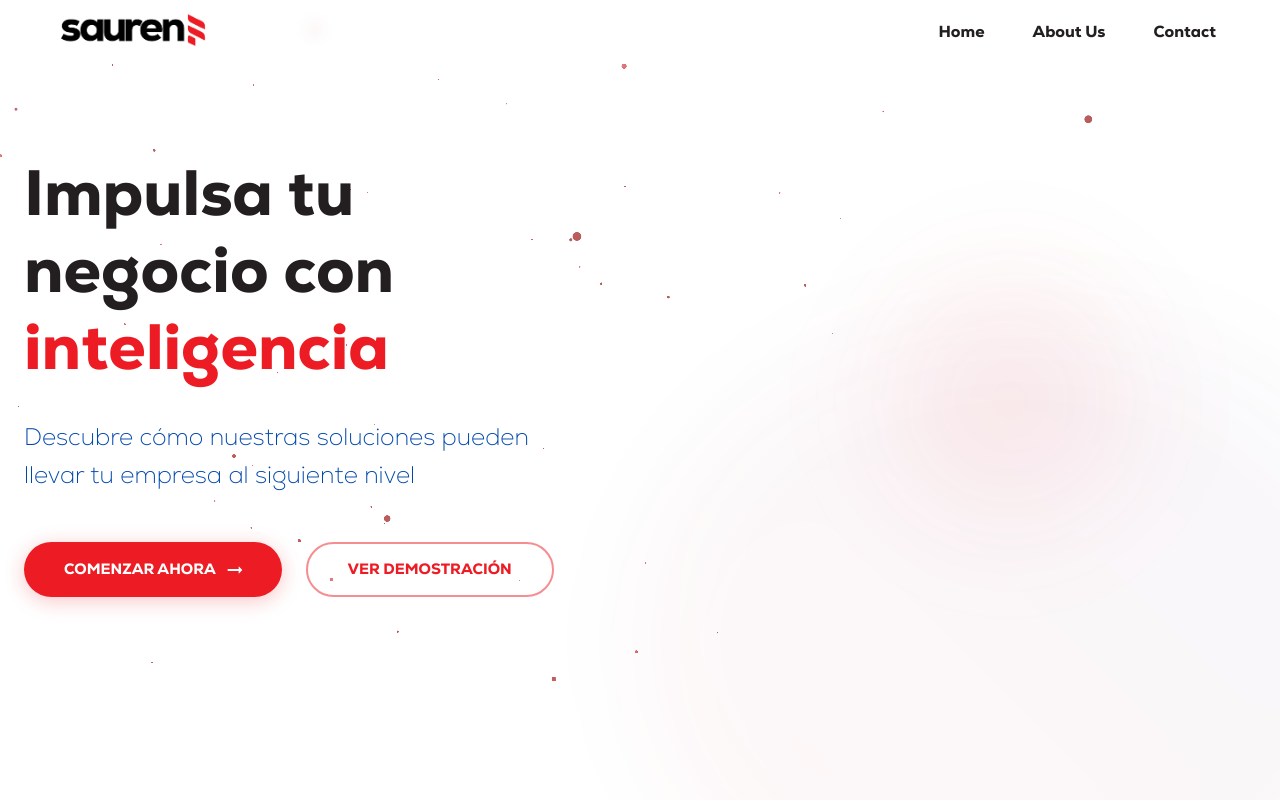
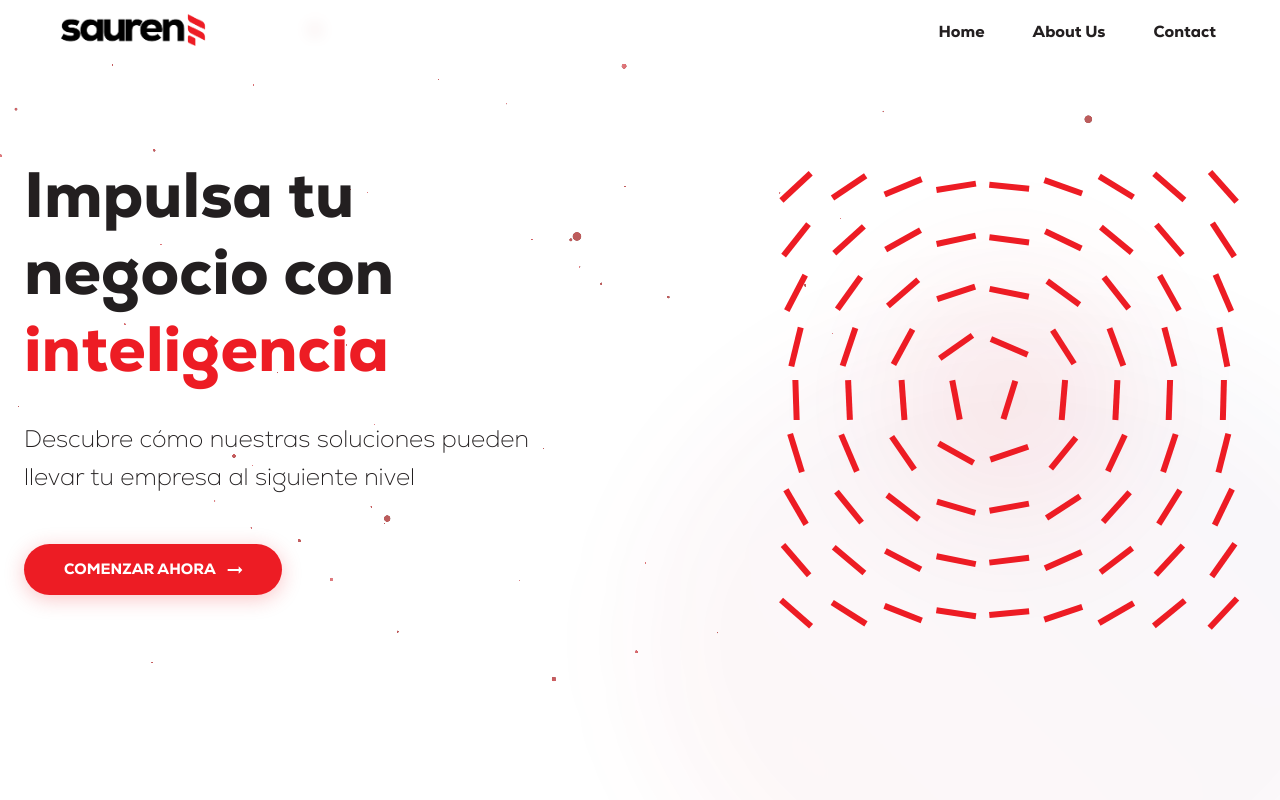
Before and after one commit to JereNatalini/SaurenLanding, a React (Vite) app in the folder landing-sauren/: page /#/ in a window 1280 px wide. Shown: the top 800 px of the page. Built offline with nearby package versions, Linux system fonts and the light colour scheme.

Commit message:
Arreglando magnetLines en HeroSection

```diff
--- a/landing-sauren/src/pages/MainPage/HeroSection.tsx
+++ b/landing-sauren/src/pages/MainPage/HeroSection.tsx
@@ -68,77 +68,73 @@ const FullScreenHero = () => {
           <Box
             ref={containerRef}
             sx={{
-              minHeight: '40vh',
-              display: 'flex',
-              flexDirection: 'column',
-              justifyContent: 'center',
-              position: 'relative'
+              minHeight: "40vh",
+              display: "flex",
+              flexDirection: "column",
+              justifyContent: "center",
+              position: "relative",
             }}
           >
-            <Box sx={{
+            <Box
+              sx={{
                 mb: 4,
-              fontSize: { xs: '2.5rem', md: '3.5rem', lg: '4rem' },
+                fontSize: { xs: "2.5rem", md: "3.5rem", lg: "4rem" },
                 lineHeight: 1.2,
                 fontWeight: 900,
-              fontFamily: 'NexaHeavy, Arial, sans-serif',
+                fontFamily: "NexaHeavy, Arial, sans-serif",
                 color: theme.palette.text.primary,
-              minHeight: '6rem'
-            }}>
-              Impulsa tu negocio con {' '}
-              <Box component="span" sx={{
-                display: 'inline-block',
-                minWidth: '200px',
-                position: 'relative',
-                verticalAlign: 'top',
-                textAlign: 'left'
-              }}>
+                minHeight: "6rem",
+              }}
+            >
+              Impulsa tu negocio con{" "}
+              <Box
+                component="span"
+                sx={{
+                  display: "inline-block",
+                  minWidth: "200px",
+                  position: "relative",
+                  verticalAlign: "top",
+                  textAlign: "left",
+                }}
+              >
                 <RotatingText
-                  texts={['tecnología', 'innovación', 'inteligencia', 'eficiencia']}
+                  texts={[
+                    "tecnología",
+                    "innovación",
+                    "inteligencia",
+                    "eficiencia",
+                  ]}
                   mainClassName="text-rotate-main"
                   staggerFrom="center"
-                  initial={{ y: "100%", opacity: 0 }}
                   animate={{ y: 0, opacity: 1 }}
-                  exit={{
-                    y: "-100%",
-                    opacity: 0,
-                    transition: { duration: 0.3 }
-                  }}
                   staggerDuration={0.02}
                   splitLevelClassName="text-rotate-split"
                   transition={{
                     type: "spring",
                     damping: 30,
                     stiffness: 400,
-                    mass: 0.5
+                    mass: 0.5,
                   }}
                   rotationInterval={2500}
                   style={{
                     color: theme.palette.primary.main,
-                    '&:after': {
-                      content: '""',
-                      position: 'absolute',
-                      bottom: '8px',
-                      left: 0,
-                      width: '100%',
-                      height: '6px',
-                      backgroundColor: theme.palette.primary.light,
-                      opacity: 0.4,
-                      zIndex: -1,
-                    }
                   }}
                 />
               </Box>
             </Box>
 
-            <Box sx={{
+            <Box
+              sx={{
                 mb: 6,
-              fontSize: { xs: '1.2rem', md: '1.5rem' },
+                fontSize: { xs: "1.2rem", md: "1.5rem" },
                 lineHeight: 1.6,
                 fontWeight: 400,
-              fontFamily: 'NexaExtraLight, Arial, sans-serif',
-              color: theme.palette.text.secondary,
-            }}>
-              Descubre cómo nuestras soluciones pueden llevar tu empresa al siguiente nivel
+                fontFamily: "NexaExtraLight, Arial, sans-serif",
+                color: theme.palette.text.primary,
+              }}
+            >
+              Descubre cómo nuestras soluciones pueden llevar tu empresa al
+              siguiente nivel
             </Box>
 
             {/* Botones */}
@@ -170,24 +166,6 @@ const FullScreenHero = () => {
               >
                 Comenzar ahora
               </Button>
-
-              <Button
-                variant="outlined"
-                size="large"
-                sx={{
-                  px: 5,
-                  py: 1.5,
-                  borderRadius: "50px",
-                  borderWidth: "2px",
-                  transition: "all 0.3s ease",
-                  "&:hover": {
-                    borderWidth: "2px",
-                    backgroundColor: theme.palette.primary.light + "08",
-                  },
-                }}
-              >
-                Ver demostración
-              </Button>
             </Box>
           </Box>
         </Box>
@@ -216,12 +194,12 @@ const FullScreenHero = () => {
             }}
           >
             <MagnetLines
-              rows={7}
-              columns={7}
-              containerSize={ { xs: "70vw", md: "40vmin" } }
+              rows={9}
+              columns={9}
+              containerSize="60vmin"
               lineColor={theme.palette.primary.main}
-              lineWidth={ { xs: "0.8vmin", md: "0.6vmin" } }
-              lineHeight={ { xs: "3vmin", md: "4vmin" } }
+              lineWidth="0.8vmin"
+              lineHeight="5vmin"
               baseAngle={0}
               style={{ margin: 0 }}
             />
```
Lines whose indentation alone changed are shown as unchanged.
